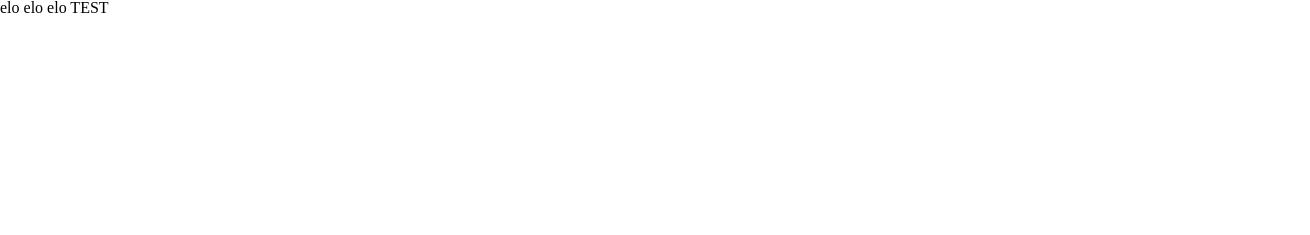
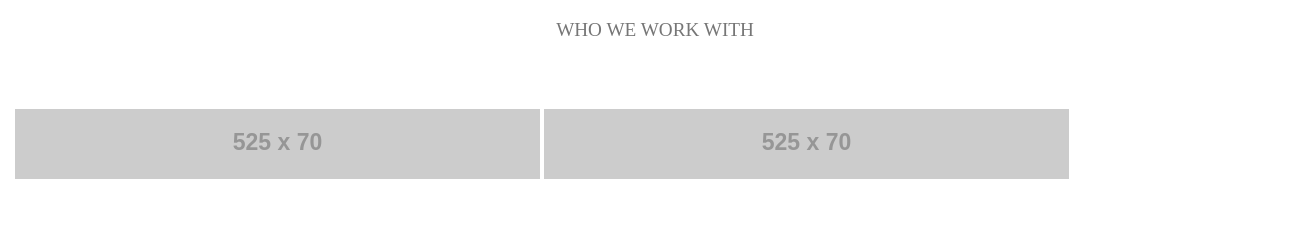
Before and after one commit to kubazalewski/Hackaton-FED-2018, a website: page app/components/index.html in a window 1280 px wide. Shown: the whole page, 1310 px wide, since content can reach past the window. Drawn offline with nearby package versions, Linux system fonts and the light colour scheme; files that its build step writes are made by us from their sources.

Commit message:
partners component working progress

```diff
--- a/app/components/templates/partners.html
+++ b/app/components/templates/partners.html
@@ -1 +1,11 @@
-<div>elo elo elo TEST</div>
+<section class="partners">
+    <div class="container">
+         <h2 class="partners__h2">
+            Who we work with
+         </h2>
+         <div class="partners__logo">
+             <img src="http://via.placeholder.com/525x70" alt="logo partners">
+             <img src="http://via.placeholder.com/525x70" alt="logo partners">
+         </div>
+    </div>
+</section>
--- /dev/null
+++ b/app/scss/base.scss
@@ -0,0 +1,7 @@
+.container {
+    width: 100%;
+    padding-right: 15px;
+    padding-left: 15px;
+    margin-right: auto;
+    margin-left: auto;
+  }
--- /dev/null
+++ b/app/scss/partners.scss
@@ -0,0 +1,12 @@
+.partners{
+    &__h2{
+        font-size: 1.2rem;
+        text-align: center;
+        text-transform: uppercase;
+        padding: 20px 0 20px 0;
+        color: $gray;
+    }
+    &__logo{
+        padding: 50px 0;
+    }
+}
--- a/app/scss/styles.scss
+++ b/app/scss/styles.scss
@@ -1,2 +1,4 @@
 @import './reset.scss';
 @import './variables.scss';
+@import './partners.scss';
+@import './base.scss';
--- a/app/scss/variables.scss
+++ b/app/scss/variables.scss
@@ -1,3 +1 @@
-.pizda {
-    font-size: 10px;
-}
+$gray: #767676;
```
Also changed, not shown: dist/css/styles.css, dist/index.html, dist/templates/partners.html (deleted).
